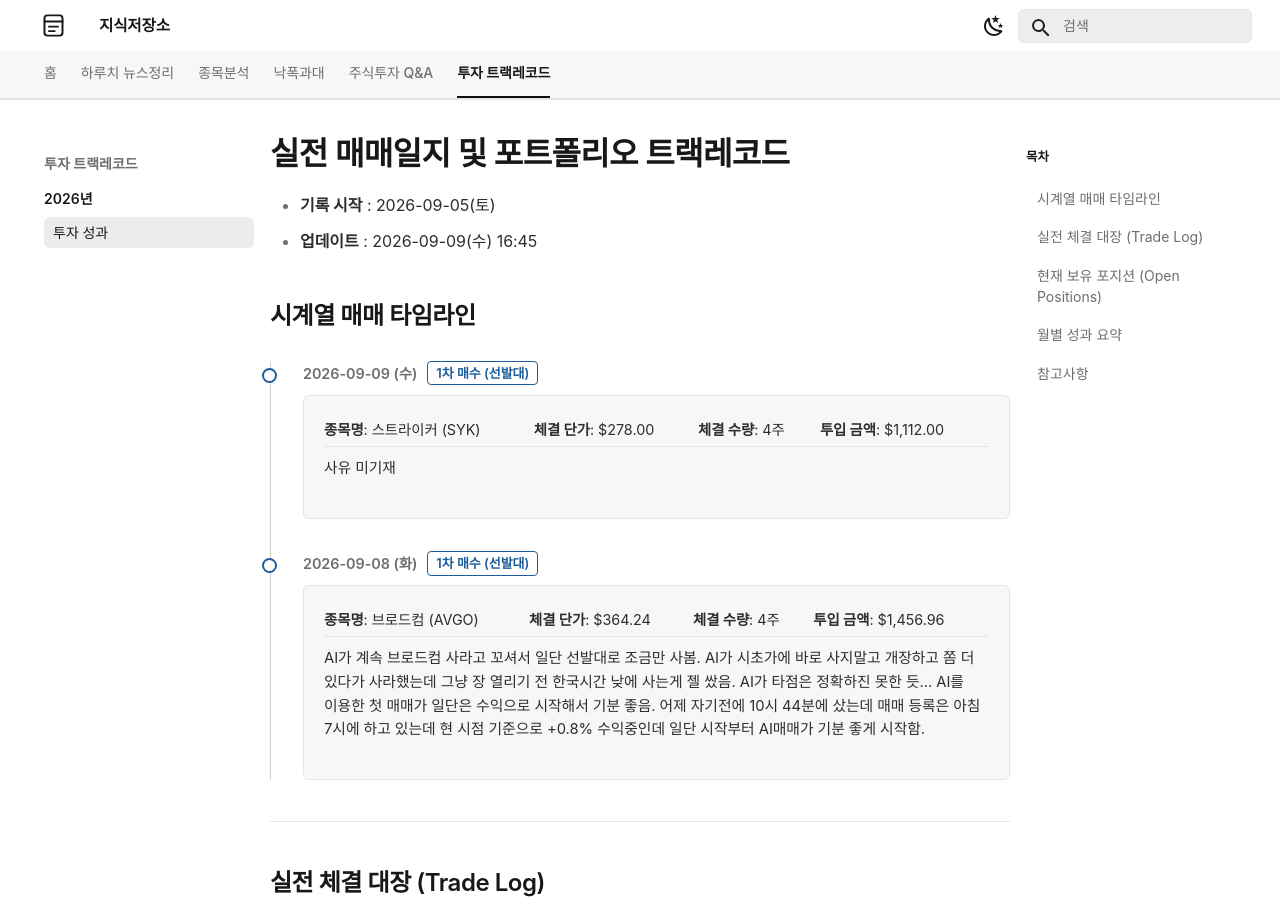
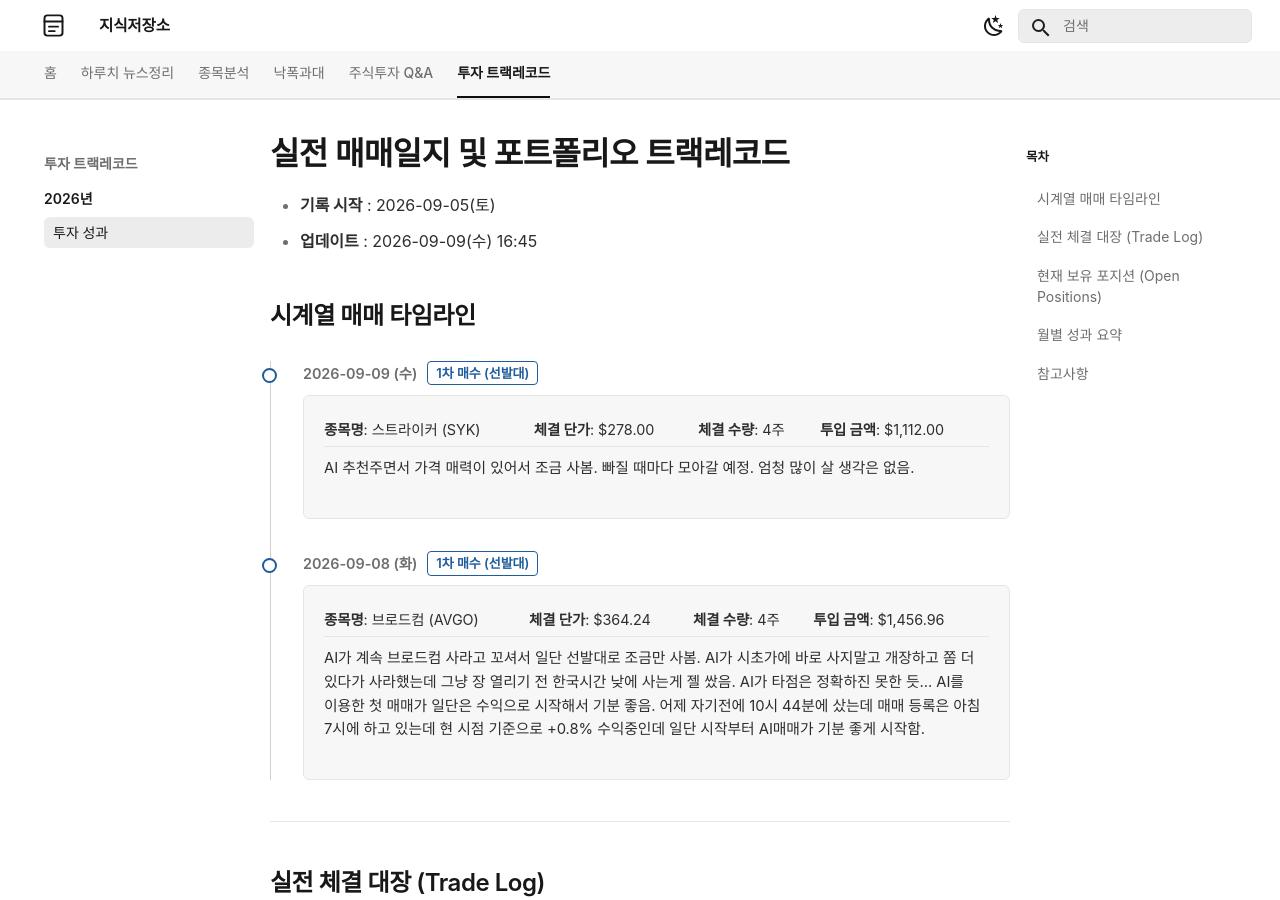
Before and after one commit to ju-sic/ju-sic.github.io, an MkDocs documentation site: the page built from docs/records/2026/trade-track-record.md, in a window 1280 px wide and 900 px high. Built offline with MkDocs 1.6.1 and Material for MkDocs 9.7.7, drawn with Linux system fonts in a browser that asks for light colours; some web fonts are replaced; a script that is not in the unit is left out.

Commit message:
최신 트랙레코드 수정 배포

```diff
--- a/docs/records/2026/trade-track-record.md
+++ b/docs/records/2026/trade-track-record.md
@@ -22,7 +22,7 @@
           <td><strong>투입 금액</strong>: $1,112.00</td>
         </tr>
       </table>
-      <p class="kb-timeline-desc">사유 미기재</p>
+      <p class="kb-timeline-desc">AI 추천주면서 가격 매력이 있어서 조금 사봄. 빠질 때마다 모아갈 예정. 엄청 많이 살 생각은 없음.</p>
     </div>
   </div>
   <div class="kb-timeline-item">
```
